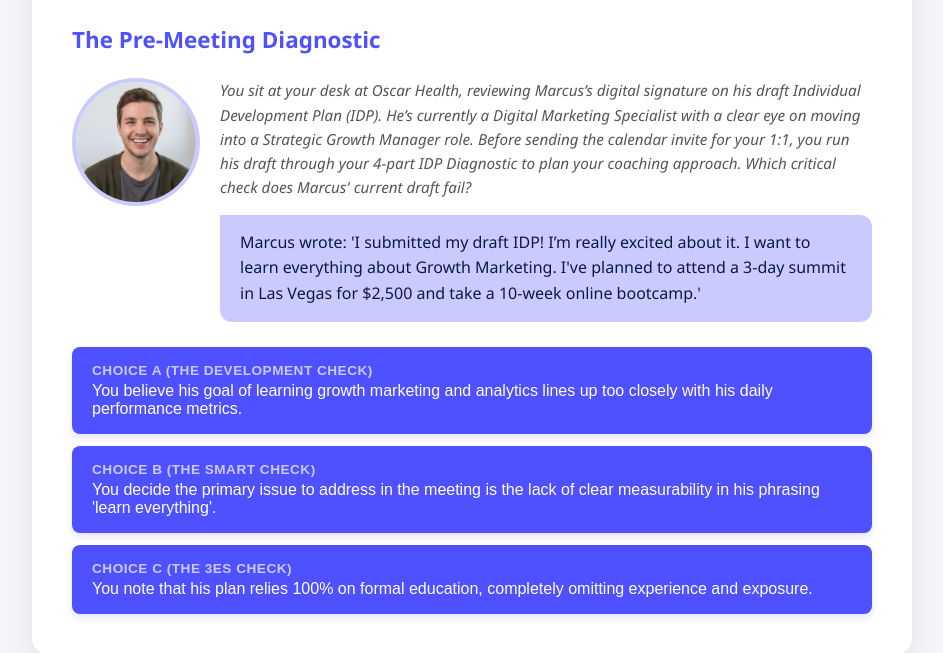
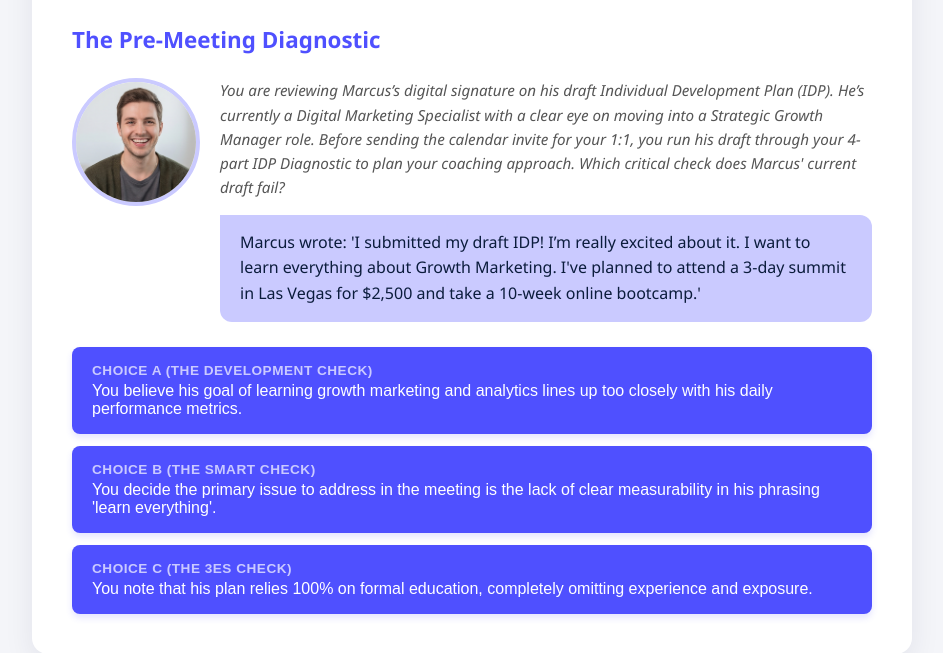
Before and after one commit to gabriellarodriguez-ai/IDP_CFD, a plain HTML site: page index.html in a window 1280 px wide. Shown: the part 147-800 px from the top of the page, without its empty margins (168-1111 px from the left). Drawn offline with Linux system fonts and the light colour scheme.

Commit message:
Update scene and debrief text in index.html

```diff
--- a/index.html
+++ b/index.html
@@ -191,7 +191,7 @@
         start: {
             title: "The Pre-Meeting Diagnostic",
             image: "marcus_excited.png", // excited
-            scene: "You sit at your desk at Oscar Health, reviewing Marcus’s digital signature on his draft Individual Development Plan (IDP). He’s currently a Digital Marketing Specialist with a clear eye on moving into a Strategic Growth Manager role. Before sending the calendar invite for your 1:1, you run his draft through your 4-part IDP Diagnostic to plan your coaching approach. Which critical check does Marcus' current draft fail?",
+            scene: "You are reviewing Marcus’s digital signature on his draft Individual Development Plan (IDP). He’s currently a Digital Marketing Specialist with a clear eye on moving into a Strategic Growth Manager role. Before sending the calendar invite for your 1:1, you run his draft through your 4-part IDP Diagnostic to plan your coaching approach. Which critical check does Marcus' current draft fail?",
             dialogue: "Marcus wrote: 'I submitted my draft IDP! I’m really excited about it. I want to learn everything about Growth Marketing. I've planned to attend a 3-day summit in Las Vegas for $2,500 and take a 10-week online bootcamp.'",
             choices: [
                 { action: "Choice A (The Development Check)", text: "You believe his goal of learning growth marketing and analytics lines up too closely with his daily performance metrics.", target: "frame2a" },
@@ -235,7 +235,7 @@
             scene: "Marcus’s enthusiastic demeanor vanishes completely. He gives a tight, forced smile and slowly closes his laptop cover.",
             dialogue: "Marcus: 'Oh. Okay. I guess I just won't do a development plan this year then.'",
             result: "Marcus complies with your request to find free articles, but he does the bare minimum. He loses his passion for the strategic path, viewing the IDP as an empty box-checking exercise.",
-            debrief: "Learning growth marketing and analytics is distinct from his daily performance metrics (like drafting weekly social posts). Therefore, this is actually development. Try looking closely at the balance of how she plans to learn. While budget constraints are real, leading with a hard 'No' shuts down his motivation. Instead, validate his goal and ask questions that help him see how on-the-job experience is actually more effective."
+            debrief: "Learning growth marketing and analytics is distinct from his daily performance metrics (like drafting weekly social posts). Therefore, this is actually development. Try looking closely at the balance of how he plans to learn. While budget constraints are real, leading with a hard 'No' shuts down his motivation. Instead, validate his goal and ask questions that help him see how on-the-job experience is actually more effective."
         },
         endA2: {
             title: "Clunky Recovery",
```
